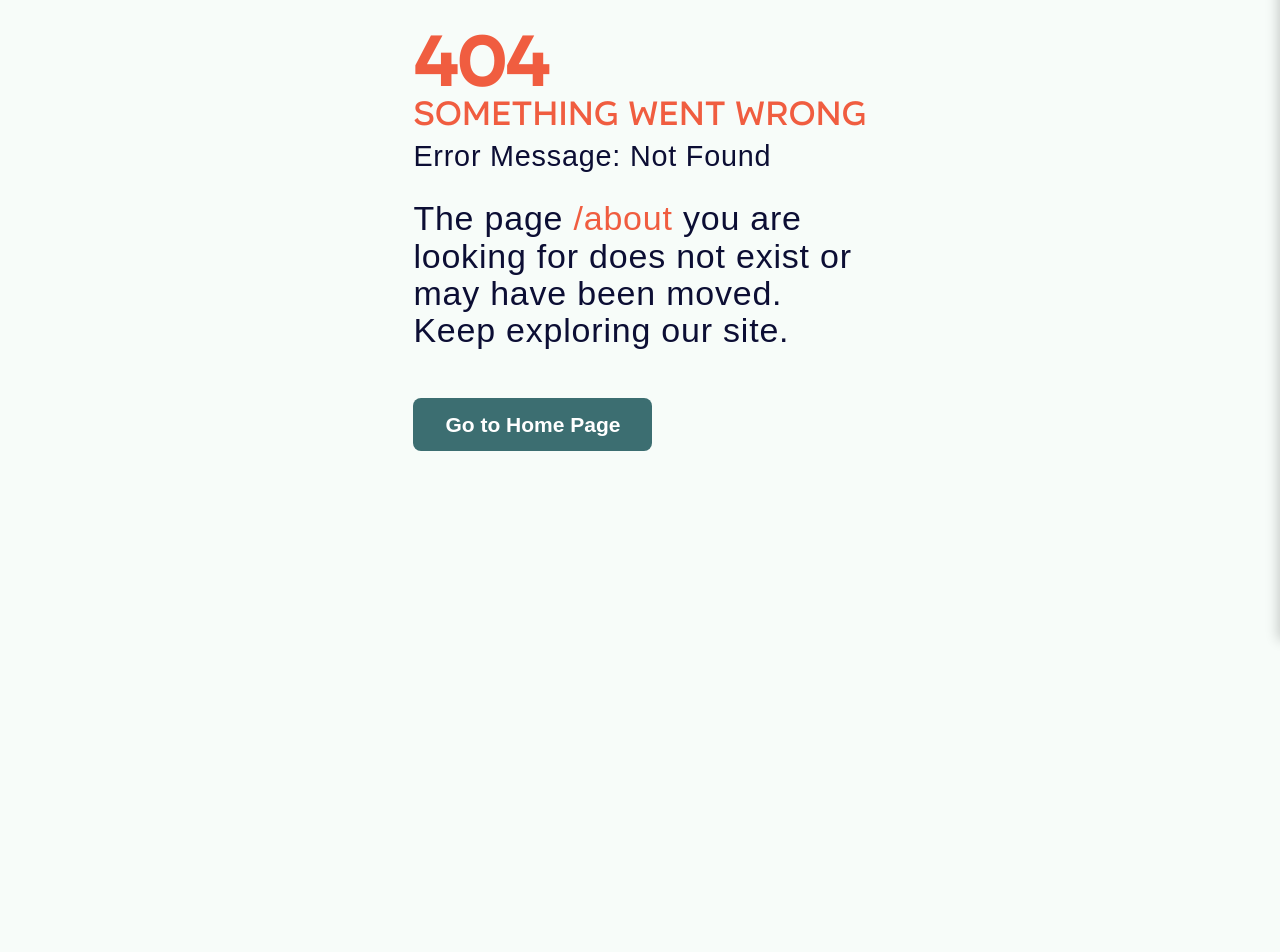
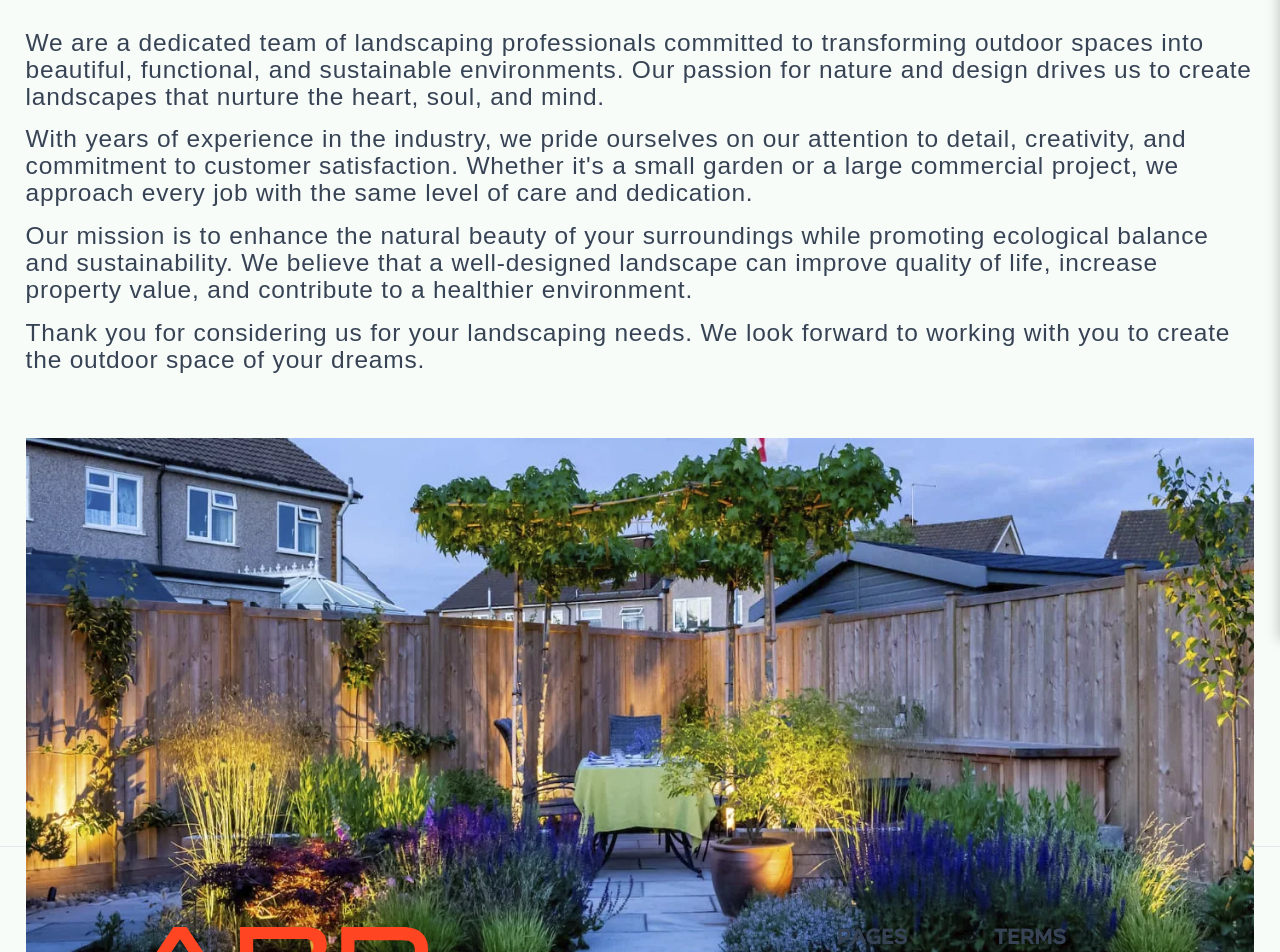
Before and after one commit to StanSkrivanek/landscaping, a SvelteKit app: page /about in a window 1280 px wide. Before the commit this address had no page. Shown: the part 160-1112 px from the top of the page. Before the commit the page ends 800 px from the top, so only its background shows below. Built offline with nearby package versions, Linux system fonts and the light colour scheme; a web font is replaced by a local one.

Commit message:
add: About us page

```diff
--- a/package.json
+++ b/package.json
@@ -42,6 +42,7 @@
 		"@sanity/icons": "^3.7.0",
 		"@sanity/image-url": "^1.1.0",
 		"@sanity/vision": "^3.86.1",
+		"@sveltejs/vite-plugin-svelte-inspector": "^4.0.1",
 		"sanity": "^3.86.1",
 		"sanity-plugin-media": "^3.0.2"
 	}
--- a/src/lib/components/GlobIntro.svelte
+++ b/src/lib/components/GlobIntro.svelte
@@ -54,6 +54,7 @@
 			font-size: var(--fs-xxl);
 			margin-bottom: 2rem;
 			max-width: 20ch;
+			color: var(--clr-accent-dark);
 
 			& span {
 				color: var(--clr-accent);
--- /dev/null
+++ b/src/routes/about/+page.svelte
@@ -0,0 +1,96 @@
+<script lang="ts">
+	import Footer from '$lib/components/Footer.svelte';
+	import Seo from '$lib/components/Seo.svelte';
+
+	// magic
+</script>
+
+<Seo
+	title="About Us"
+	description="Landscaping services in Cork county that nurture heart, soul, and mind."
+/>
+<main>
+	<section>
+		<h1>About Us</h1>
+		<div class="section-grid">
+            <div class="about-info">
+                <p>
+                    We are a dedicated team of landscaping professionals committed to transforming outdoor
+                    spaces into beautiful, functional, and sustainable environments. Our passion for nature and
+                    design drives us to create landscapes that nurture the heart, soul, and mind.
+                </p>
+                <p>
+                    With years of experience in the industry, we pride ourselves on our attention to detail,
+                    creativity, and commitment to customer satisfaction. Whether it's a small garden or a large
+                    commercial project, we approach every job with the same level of care and dedication.
+                </p>
+                <p>
+                    Our mission is to enhance the natural beauty of your surroundings while promoting ecological
+                    balance and sustainability. We believe that a well-designed landscape can improve quality of
+                    life, increase property value, and contribute to a healthier environment.
+                </p>
+                <p>
+                    Thank you for considering us for your landscaping needs. We look forward to working with you
+                    to create the outdoor space of your dreams.
+                </p>
+            </div>
+			<div class="about-image">
+				<img src="/img/hero_2.webp" alt="" />
+			</div>
+		</div>
+	</section>
+</main>
+<Footer />
+<style>
+	section {
+        padding-inline: 1.6rem;
+		padding-top: 100px;
+
+	}
+	.section-grid {
+        display: grid;
+		grid-template-columns: 1fr 1fr;
+		margin-block: 0;
+        max-height: 90dvh;
+        margin-bottom: 6rem;
+	}
+
+	.about-image {
+		display: flex;
+		align-items: center;
+		justify-content: center;
+	}
+
+	.about-image img {
+		width: 100%;
+		height: 100%;
+		object-fit: cover;
+		/* max-width: 400px; */
+		max-height: 90dvh;
+	}
+
+	.about-info {
+		padding-bottom: 2rem;
+	}
+
+	h1 {
+		margin-bottom: 2rem;
+		font-size: var(--fs-xxxxl);
+	}
+
+	p {
+		font-size: var(--fs-md);
+        line-height: 1.1;
+        padding-bottom: 1rem;
+	}
+	@media (max-width: 1440px) {
+		.section-grid {
+			grid-template-columns: 1fr;
+
+		}
+
+		.about-image {
+			margin-bottom: 20px;
+		}
+	}
+</style>
--- a/src/routes/services/[slug]/+page.svelte
+++ b/src/routes/services/[slug]/+page.svelte
@@ -74,7 +74,7 @@
 		& .heading-block h2 {
 			position: relative;
 			font-size: var(--fs-xxxxl);
-			color: var(--clr-orange);
+			color: var(--clr-accent);
 			/* text-transform: uppercase; */
 			font-family: var(--ff-org);
 			/* font-style: italic; */
@@ -84,7 +84,8 @@
 				left: 0;
 				width: 100%;
 				pointer-events: none;
-				color: var(--clr-accent-dark);
+				color: var(--clr-orange);
+				font-family: var(--ff-light);
 				font-size: var(--fs-xxl);
 				font-style: italic;
 				z-index: -1;
--- a/svelte.config.js
+++ b/svelte.config.js
@@ -1,9 +1,17 @@
 import adapter from '@sveltejs/adapter-vercel';
 import { vitePreprocess } from '@sveltejs/vite-plugin-svelte';
 
+
 const config = {
 	preprocess: vitePreprocess(),
-	kit: { adapter: adapter() }
+	kit: { adapter: adapter() },
+	vitePlugin: {
+		inspector: {
+			toggleKeyCombo: 'meta-shift',
+			showToggleButton: 'always',
+			toggleButtonPos: 'bottom-right'
+		}
+	}
 };
 
 export default config;
```
Also changed, not shown: src/lib/components/TilesGrid.svelte (+6 -5 lines), src/routes/contact/+page.svelte (+9 -6 lines), 1 other file (tests, documents, lock files or other folders).
